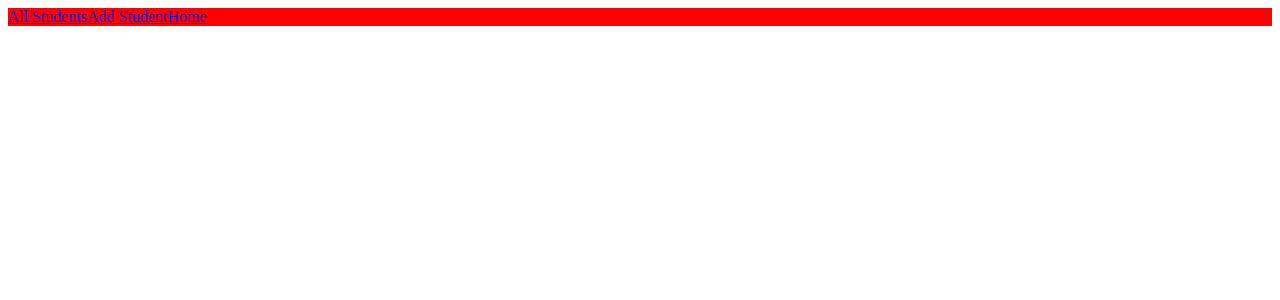
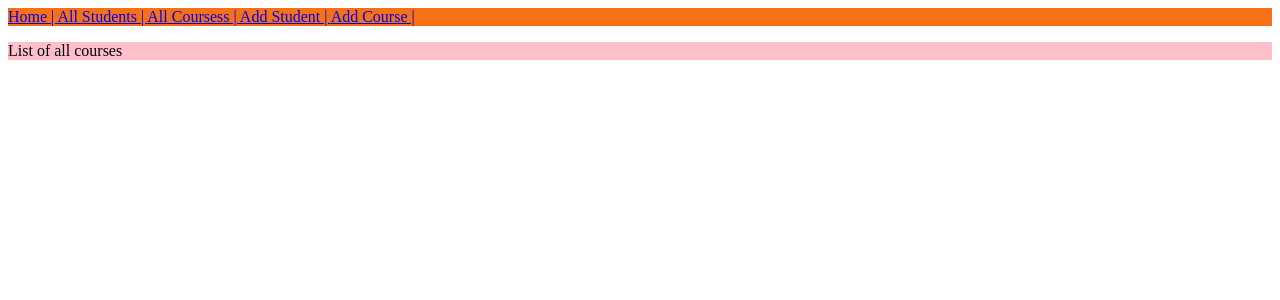
Before and after one commit to HunterHewitt1/Hogwartz-frontend, a React (Create React App) app in the folder hogwartz/: page /allcourses in a window 1280 px wide. Shown: the top 300 px of the page. Built offline with nearby package versions, Linux system fonts and the light colour scheme.

Commit message:
ROUTES DONE

```diff
--- a/hogwartz/src/App.js
+++ b/hogwartz/src/App.js
@@ -3,6 +3,9 @@ import Home from './components/Home'
 import AllStudents from './components/AllStudents'
 import { Route, Routes } from 'react-router-dom'
 import SearchResults from './pages/SearchResults'
+import AddStudent from './components/AddStudent'
+import AddCourse from './components/AddCourse'
+import AllCourses from './components/AllCourses'
 
 function App() {
   return (
@@ -12,6 +15,9 @@ function App() {
         <Route path="/" element={<Home />} />
         {/* <Route path="/search-results/:student" element={<SearchResults />} /> */}
         <Route path="/allstudents" element={<AllStudents />} />
+        <Route path="/allcourses" element={<AllCourses />} />
+        <Route path="/addstudent" element={<AddStudent />} />
+        <Route path="/addcourse" element={<AddCourse />} />
       </Routes>
     </div>
   )
--- /dev/null
+++ b/hogwartz/src/components/AddCourse.jsx
@@ -0,0 +1,10 @@
+const AddCourse = () => {
+  const formstyle = {
+    backgroundColor: 'green'
+  }
+return(
+  <div style={formstyle} >Add Courses Form</div>
+)
+}
+
+export default AddCourse
--- /dev/null
+++ b/hogwartz/src/components/AllCourses.jsx
@@ -0,0 +1,12 @@
+const AllCourses = () => {
+  const allcoursesstyle = {
+    backgroundColor:'pink'
+  }
+return(
+  <div style={allcoursesstyle}>
+    <p>List of all courses</p>
+  </div>
+)
+}
+
+export default AllCourses
--- a/hogwartz/src/components/Home.jsx
+++ b/hogwartz/src/components/Home.jsx
@@ -1,7 +1,7 @@
 const Home = () => {
 
 const homestyle = {
-  backgroundColor:'blue'
+  backgroundColor:'#55A9C1'
 }
   return (
     <div style={homestyle}>
--- a/hogwartz/src/components/Nav.jsx
+++ b/hogwartz/src/components/Nav.jsx
@@ -4,13 +4,17 @@ import { Link } from 'react-router-dom'
 
 const Nav = () => {
 const navstyle = {
-  backgroundColor: 'red'
+  backgroundColor: '#F57017'
+
 }
   return (
   <div style={navstyle}>
-    <Link to={'/allstudents'}>All Students</Link>
-    <Link to={'/addstudent'}>Add Student</Link>
-    <Link to={'/'}>Home</Link>
+    <Link to={'/'}>Home | </Link>
+    <Link to={'/allstudents'}>All Students | </Link>
+    <Link to={'/allcourses'}>All Coursess | </Link>
+    <Link to={'/addstudent'}>Add Student | </Link>
+    <Link to={'/addcourse'}>Add Course | </Link>
+
   </div>
 )
 }
```
